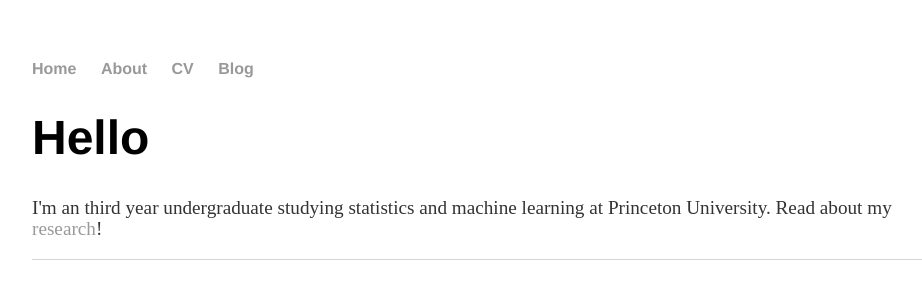
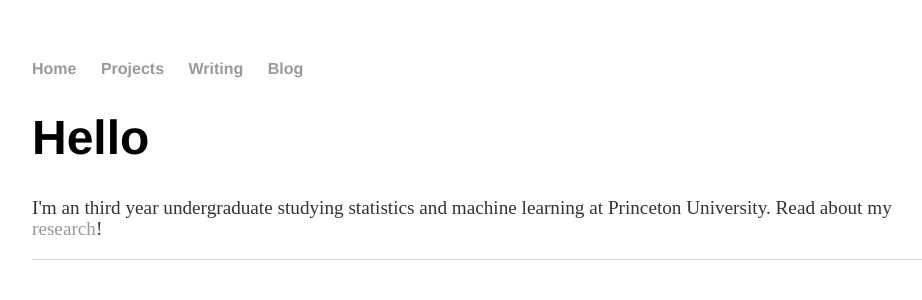
Before and after one commit to serenalwang/serenalwang.github.io, a Jekyll site: the page built from index.html, in a window 1280 px wide. Shown: the top 300 px of the page, without its empty margins (160-1082 px from the left). Built offline with Jekyll 4.4.1, drawn with Linux system fonts in a browser that asks for light colours.

Commit message:
Update default.html

```diff
--- a/_layouts/default.html
+++ b/_layouts/default.html
@@ -10,8 +10,8 @@
 		<nav>
     		<ul>
         		<li><a href="/">Home</a></li>
-	        	<li><a href="/about">About</a></li>
-        		<li><a href="/cv">CV</a></li>
+	        	<li><a href="/projects">Projects</a></li>
+        		<li><a href="/writing">Writing</a></li>
         		<li><a href="/blog">Blog</a></li>
     		</ul>
 		</nav>
```
